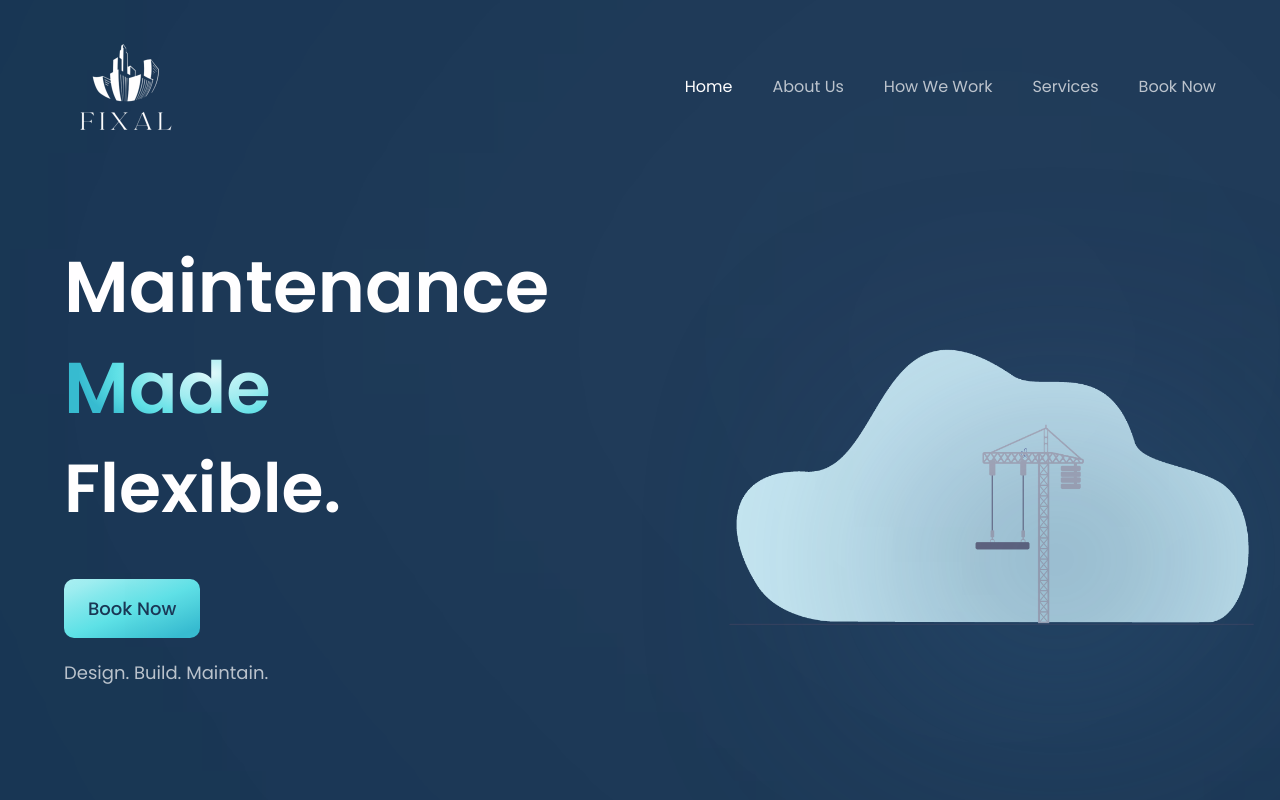
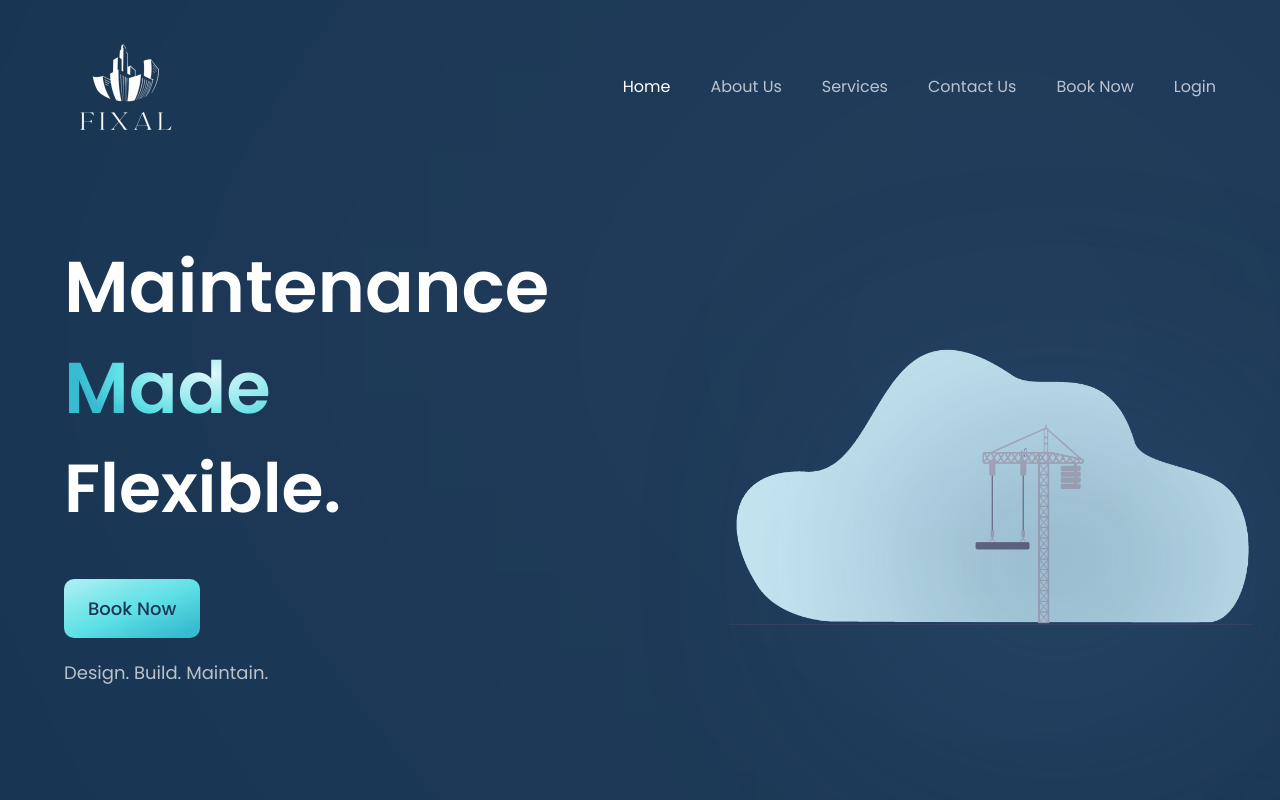
Before and after one commit to tanujdevops/fixaltest, a React (Vite) app: page / in a window 1280 px wide. Shown: the top 800 px of the page. Built offline with nearby package versions, Linux system fonts and the light colour scheme.

Commit message:
Contact Us and login added to navbar

```diff
--- a/src/components/HowWeWork.jsx
+++ b/src/components/HowWeWork.jsx
@@ -4,7 +4,7 @@ import Lottie from 'lottie-react';
 import animation from '../assets/animation_how.json';
 
 const HowWeWork = () => (
-  <section id="how_we_work" className={layout.sectionReverse}>
+  <section className={layout.sectionReverse}>
     <div className={layout.sectionImgReverse}>
       <Lottie animationData={animation} className="w-[600px] h-[600px] relative z-[5]" />
       {/* gradient start */}
--- a/src/components/Navbar.jsx
+++ b/src/components/Navbar.jsx
@@ -9,6 +9,10 @@ const Navbar = () => {
   const handleNavItemClick = (nav) => {
     setActive(nav.title);
     if (nav.id === "book_now") {
+      // Redirect to the external URL for "Book Now"
+      window.location.href = nav.url;
+    }
+    if (nav.id === "contact_us") {
       // Redirect to the external URL for "Book Now"
       window.location.href = nav.url;
     }
--- a/src/constants/index.js
+++ b/src/constants/index.js
@@ -10,17 +10,22 @@ export const navLinks = [
     title: "About Us",
   },
   {
-    id: "how_we_work",
-    title: "How We Work",
+    id: "services",
+    title: "Services",
   },
   {
-    id: "services",
-    title: "Services",
+    id: "contact_us",
+    title: "Contact Us",
+    url: "https://fixal.seaquid.com/contact-us.php"
   },
   {
     id: "book_now",
     title: "Book Now",
     url: "https://fixal.seaquid.com/booknow.php",
+  },
+  {
+    id: "login",
+    title: "Login",
   },
 ];
 
```
